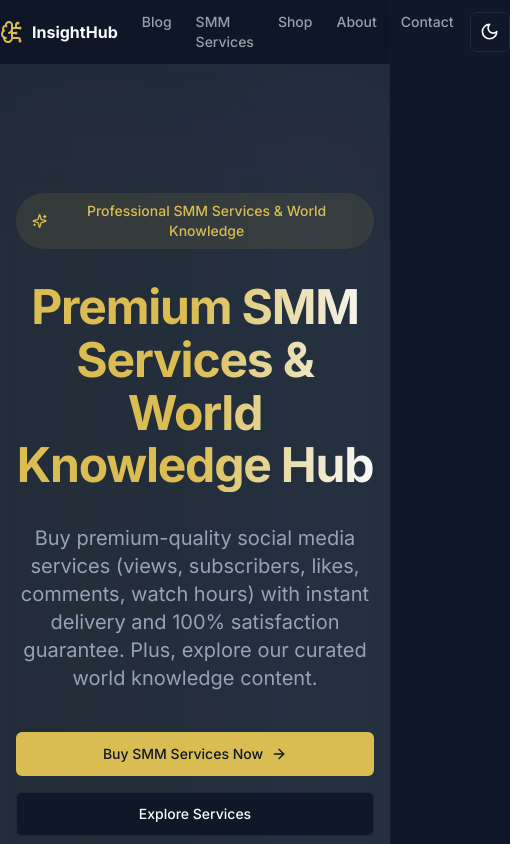
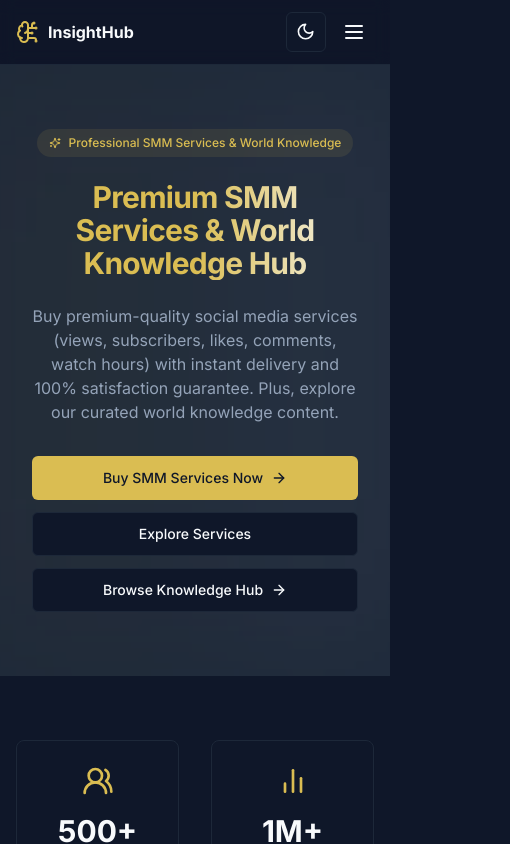
Before and after one commit to programsmagic/insight-hub-ink, a Next.js app: page / in a window 390 px wide. Shown: the top 844 px of the page, 510 px wide, since content can reach past the window. Built offline with nearby package versions, Linux system fonts and the light colour scheme.

Commit message:
Refactor Navbar component to include mobile navigation and improve layout. Updated styles for better responsiveness and accessibility. Enhanced user experience with a new Sheet component for mobile menu.

```diff
--- a/app/page.tsx
+++ b/app/page.tsx
@@ -42,24 +42,24 @@ export default function Home() {
   return (
     <>
       {/* Hero Section with Animated Background */}
-      <section className="relative py-32 px-4 sm:px-6 lg:px-8 bg-secondary overflow-hidden">
+      <section className="relative py-16 sm:py-24 md:py-32 px-4 sm:px-6 lg:px-8 bg-secondary overflow-hidden">
         <div className="absolute inset-0 bg-grid-white/[0.05] bg-[size:60px_60px]" />
         <div className="absolute inset-0 flex items-center justify-center">
           <div className="w-full h-full bg-gradient-to-r from-accent/20 via-transparent to-primary/20 animate-pulse" style={{ filter: 'blur(100px)' }} />
         </div>
         <div className="max-w-7xl mx-auto relative">
           <div className="text-center">
-            <div className="inline-flex items-center gap-2 px-4 py-2 rounded-full bg-accent/10 text-accent mb-8">
-              <Sparkles className="w-4 h-4" aria-hidden="true" />
-              <span className="text-sm font-medium">Professional SMM Services & World Knowledge</span>
+            <div className="inline-flex items-center gap-2 px-3 sm:px-4 py-1.5 sm:py-2 rounded-full bg-accent/10 text-accent mb-6 sm:mb-8">
+              <Sparkles className="w-3 h-3 sm:w-4 sm:h-4" aria-hidden="true" />
+              <span className="text-xs sm:text-sm font-medium">Professional SMM Services & World Knowledge</span>
             </div>
-            <h1 className="text-5xl sm:text-6xl md:text-7xl font-bold tracking-tight gradient-text mb-8 leading-[1.1]">
-              Premium SMM Services &<br />World Knowledge Hub
+            <h1 className="text-3xl sm:text-5xl md:text-6xl lg:text-7xl font-bold tracking-tight gradient-text mb-6 sm:mb-8 leading-[1.1] px-4">
+              Premium SMM Services &<br className="hidden sm:block" /> World Knowledge Hub
             </h1>
-            <p className="mt-3 max-w-2xl mx-auto text-xl text-muted-foreground sm:mt-4">
+            <p className="mt-3 max-w-2xl mx-auto text-base sm:text-lg md:text-xl text-muted-foreground sm:mt-4 px-4">
               Buy premium-quality social media services (views, subscribers, likes, comments, watch hours) with instant delivery and 100% satisfaction guarantee. Plus, explore our curated world knowledge content.
             </p>
-            <div className="mt-10 flex flex-col sm:flex-row justify-center gap-4">
+            <div className="mt-8 sm:mt-10 flex flex-col sm:flex-row justify-center gap-3 sm:gap-4 px-4">
               <Button size="lg" className="bg-accent text-accent-foreground hover:bg-accent/90" asChild>
                 <a href="https://smm.insighthub.ink" target="_blank" rel="noopener noreferrer" className="flex items-center">
                   Buy SMM Services Now
@@ -86,15 +86,15 @@ export default function Home() {
       <Stats />
 
       {/* Features Section */}
-      <section className="py-24 px-4 sm:px-6 lg:px-8">
+      <section className="py-12 sm:py-16 md:py-24 px-4 sm:px-6 lg:px-8">
         <div className="max-w-7xl mx-auto">
-          <div className="text-center mb-16">
-            <h2 className="text-3xl font-bold mb-4">Why Choose InsightHub</h2>
-            <p className="text-lg text-muted-foreground max-w-2xl mx-auto">
+          <div className="text-center mb-8 sm:mb-12 md:mb-16">
+            <h2 className="text-2xl sm:text-3xl font-bold mb-3 sm:mb-4">Why Choose InsightHub</h2>
+            <p className="text-base sm:text-lg text-muted-foreground max-w-2xl mx-auto px-4">
               Professional SMM services to grow your brand and a knowledge hub to expand your world understanding.
             </p>
           </div>
-          <div className="grid grid-cols-1 md:grid-cols-3 gap-8">
+          <div className="grid grid-cols-1 sm:grid-cols-2 md:grid-cols-3 gap-6 sm:gap-8">
             <Card className="p-8 hover:shadow-lg transition-all duration-300 group">
               <LightbulbIcon className="h-12 w-12 text-accent mb-6 group-hover:scale-110 transition-transform" />
               <h3 className="text-xl font-semibold mb-3">Premium SMM Services</h3>
@@ -121,11 +121,11 @@ export default function Home() {
       </section>
 
       {/* Featured Posts with Enhanced Design */}
-      <section className="py-24 px-4 sm:px-6 lg:px-8 bg-secondary/50">
+      <section className="py-12 sm:py-16 md:py-24 px-4 sm:px-6 lg:px-8 bg-secondary/50">
         <div className="max-w-7xl mx-auto">
-          <div className="text-center mb-16">
-            <h2 className="text-3xl font-bold mb-4">Featured Knowledge</h2>
-            <p className="text-lg text-muted-foreground max-w-2xl mx-auto">
+          <div className="text-center mb-8 sm:mb-12 md:mb-16">
+            <h2 className="text-2xl sm:text-3xl font-bold mb-3 sm:mb-4">Featured Knowledge</h2>
+            <p className="text-base sm:text-lg text-muted-foreground max-w-2xl mx-auto px-4">
               Explore our latest articles and insights covering world knowledge and global perspectives.
             </p>
           </div>
@@ -137,11 +137,11 @@ export default function Home() {
       <Testimonials />
 
       {/* Trending Topics with Enhanced Design */}
-      <section className="py-24 px-4 sm:px-6 lg:px-8">
+      <section className="py-12 sm:py-16 md:py-24 px-4 sm:px-6 lg:px-8">
         <div className="max-w-7xl mx-auto">
-          <div className="text-center mb-16">
-            <h2 className="text-3xl font-bold mb-4">Trending Topics</h2>
-            <p className="text-lg text-muted-foreground max-w-2xl mx-auto">
+          <div className="text-center mb-8 sm:mb-12 md:mb-16">
+            <h2 className="text-2xl sm:text-3xl font-bold mb-3 sm:mb-4">Trending Topics</h2>
+            <p className="text-base sm:text-lg text-muted-foreground max-w-2xl mx-auto px-4">
               Discover trending topics and insights from around the world.
             </p>
           </div>
@@ -150,17 +150,17 @@ export default function Home() {
       </section>
 
       {/* CTA Section - SMM Services Focus */}
-      <section className="py-24 px-4 sm:px-6 lg:px-8 bg-accent/10 relative overflow-hidden">
+      <section className="py-12 sm:py-16 md:py-24 px-4 sm:px-6 lg:px-8 bg-accent/10 relative overflow-hidden">
         <div className="absolute inset-0 bg-grid-white/[0.05] bg-[size:40px_40px]" />
         <div className="max-w-3xl mx-auto text-center relative">
-          <h2 className="text-3xl font-bold mb-6">Ready to Boost Your Social Media?</h2>
-          <p className="text-lg text-muted-foreground mb-4 max-w-xl mx-auto">
+          <h2 className="text-2xl sm:text-3xl font-bold mb-4 sm:mb-6 px-4">Ready to Boost Your Social Media?</h2>
+          <p className="text-base sm:text-lg text-muted-foreground mb-3 sm:mb-4 max-w-xl mx-auto px-4">
             Visit our secure platform to buy premium-quality SMM services. Get views, subscribers, likes, comments, and watch hours with instant delivery.
           </p>
-          <p className="text-sm text-muted-foreground mb-8 max-w-xl mx-auto">
+          <p className="text-xs sm:text-sm text-muted-foreground mb-6 sm:mb-8 max-w-xl mx-auto px-4">
             🛡️ Secure payments • ⚡ Instant delivery • ✨ Premium quality • 💯 Satisfaction guaranteed • 🔒 Account safety
           </p>
-          <div className="flex flex-col sm:flex-row justify-center gap-4">
+          <div className="flex flex-col sm:flex-row justify-center gap-3 sm:gap-4 px-4">
             <Button size="lg" className="bg-accent text-accent-foreground hover:bg-accent/90" asChild>
               <a href="https://smm.insighthub.ink" target="_blank" rel="noopener noreferrer" className="flex items-center">
                 Visit smm.insighthub.ink to Buy Services
--- a/components/navbar.tsx
+++ b/components/navbar.tsx
@@ -4,64 +4,82 @@ import Link from "next/link"
 import { usePathname } from "next/navigation"
 import { Button } from "@/components/ui/button"
 import { ThemeToggle } from "@/components/theme-toggle"
-import { BrainCircuitIcon } from "lucide-react"
+import { BrainCircuitIcon, Menu, X } from "lucide-react"
+import { Sheet, SheetContent, SheetTrigger, SheetClose } from "@/components/ui/sheet"
+import { useState } from "react"
 
 export function Navbar() {
   const pathname = usePathname()
+  const [isOpen, setIsOpen] = useState(false)
+
+  const navLinks = [
+    { href: "/blog", label: "Blog" },
+    { href: "/smm", label: "SMM Services" },
+    { href: "/shop", label: "Shop" },
+    { href: "/about", label: "About" },
+    { href: "/contact", label: "Contact" },
+  ]
+
+  const NavLink = ({ href, label }: { href: string; label: string }) => (
+    <Link
+      href={href}
+      className={`text-sm font-medium transition-colors hover:text-primary ${
+        pathname === href ? "text-foreground" : "text-foreground/60"
+      }`}
+      onClick={() => setIsOpen(false)}
+    >
+      {label}
+    </Link>
+  )
 
   return (
     <header className="sticky top-0 z-50 w-full border-b bg-background/95 backdrop-blur supports-[backdrop-filter]:bg-background/60">
-      <div className="container flex h-16 items-center m-auto">
-        <div className="mr-4 flex">
-          <Link href="/" className="mr-6 flex items-center space-x-2">
+      <div className="container flex h-16 items-center justify-between px-4 sm:px-6 lg:px-8 mx-auto">
+        <Link href="/" className="flex items-center space-x-2">
           <BrainCircuitIcon className="h-6 w-6 text-accent" />
-            <span className="font-bold">InsightHub</span>
+          <span className="font-bold text-base sm:text-lg">InsightHub</span>
         </Link>
-          <nav className="flex gap-6">
+
+        {/* Desktop Navigation */}
+        <nav className="hidden md:flex items-center gap-6">
+          {navLinks.map((link) => (
+            <NavLink key={link.href} href={link.href} label={link.label} />
+          ))}
+        </nav>
+
+        <div className="flex items-center gap-2 sm:gap-4">
+          <ThemeToggle />
+
+          {/* Mobile Navigation */}
+          <Sheet open={isOpen} onOpenChange={setIsOpen}>
+            <SheetTrigger asChild className="md:hidden">
+              <Button variant="ghost" size="icon" aria-label="Open menu">
+                <Menu className="h-6 w-6" />
+              </Button>
+            </SheetTrigger>
+            <SheetContent side="right" className="w-[300px] sm:w-[400px]">
+              <div className="flex flex-col gap-6 mt-8">
+                <div className="flex items-center space-x-2 pb-4 border-b">
+                  <BrainCircuitIcon className="h-6 w-6 text-accent" />
+                  <span className="font-bold text-lg">InsightHub</span>
+                </div>
+                <nav className="flex flex-col gap-4">
+                  {navLinks.map((link) => (
+                    <SheetClose key={link.href} asChild>
                       <Link
-              href="/blog"
-              className={`text-sm font-medium transition-colors hover:text-primary ${
-                pathname === "/blog" ? "text-foreground" : "text-foreground/60"
+                        href={link.href}
+                        className={`text-base font-medium transition-colors hover:text-primary py-2 ${
+                          pathname === link.href ? "text-foreground" : "text-foreground/60"
                         }`}
                       >
-              Blog
+                        {link.label}
                       </Link>
-            <Link
-              href="/smm"
-              className={`text-sm font-medium transition-colors hover:text-primary ${
-                pathname === "/smm" ? "text-foreground" : "text-foreground/60"
-              }`}
-            >
-              SMM Services
-            </Link>
-            <Link
-              href="/shop"
-              className={`text-sm font-medium transition-colors hover:text-primary ${
-                pathname === "/shop" ? "text-foreground" : "text-foreground/60"
-              }`}
-            >
-              Shop
-            </Link>
-            <Link
-              href="/about"
-              className={`text-sm font-medium transition-colors hover:text-primary ${
-                pathname === "/about" ? "text-foreground" : "text-foreground/60"
-              }`}
-            >
-              About
-            </Link>
-            <Link
-              href="/contact"
-              className={`text-sm font-medium transition-colors hover:text-primary ${
-                pathname === "/contact" ? "text-foreground" : "text-foreground/60"
-              }`}
-            >
-              Contact
-            </Link>
+                    </SheetClose>
+                  ))}
                 </nav>
               </div>
-        <div className="ml-auto flex items-center space-x-4">
-          <ThemeToggle />
+            </SheetContent>
+          </Sheet>
         </div>
       </div>
     </header>
```
Also changed, not shown: app/layout.tsx (+8 -6 lines). Lines whose indentation alone changed are shown as unchanged.
